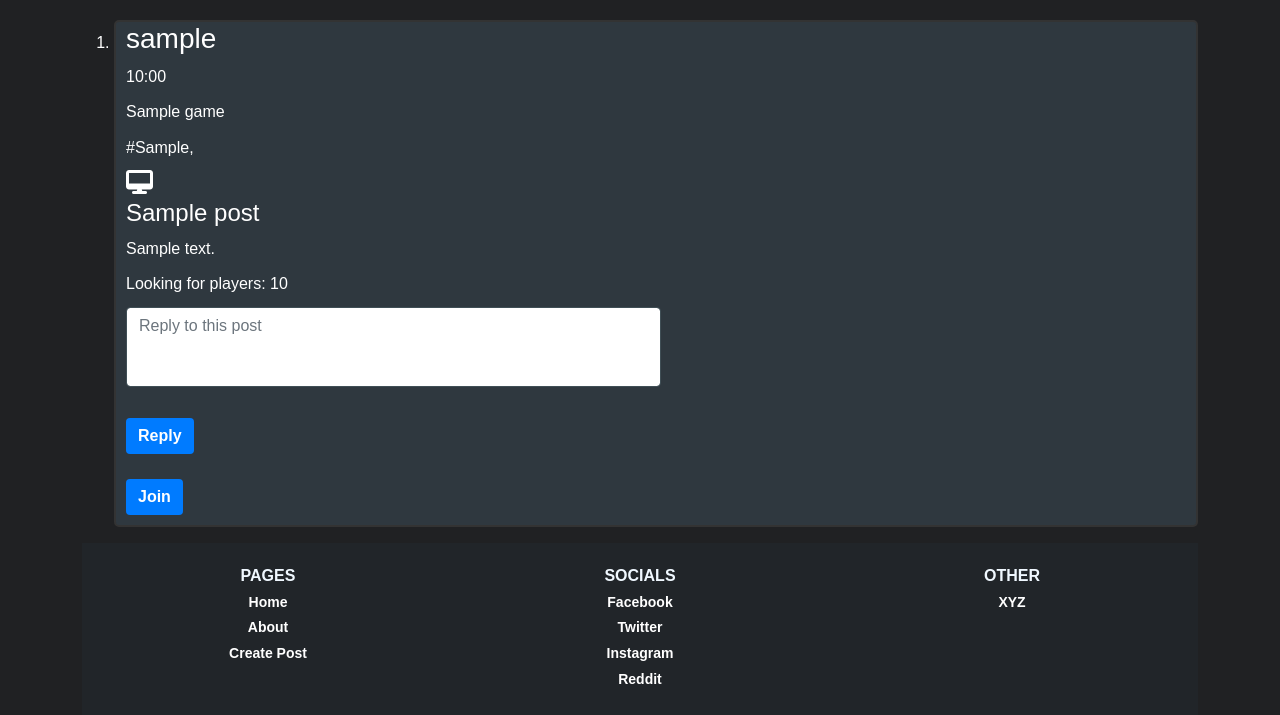
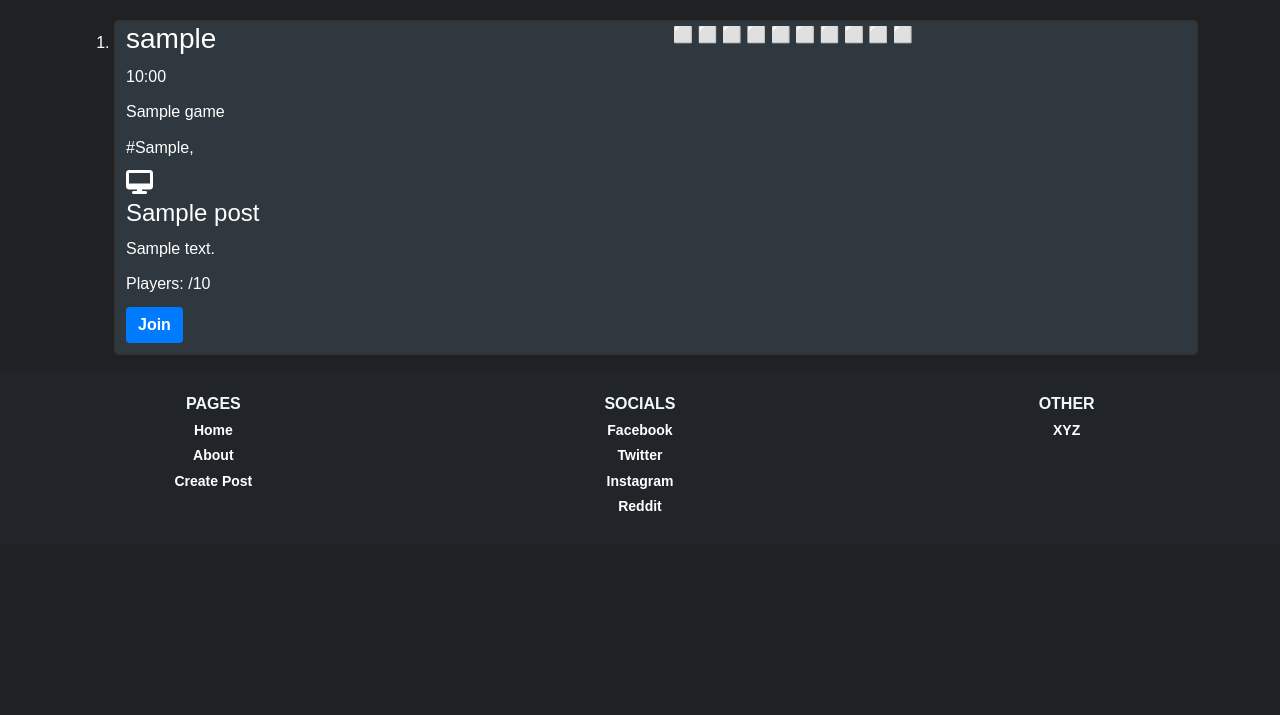
Before and after one commit to MelecaZane/AgileWebDev, a Flask app: page / in a window 1280 px wide. Shown: the part 58-773 px from the top of the page. Run offline with Flask 3, Linux system fonts and the light colour scheme; tables that the repository leaves empty hold one stand-in row (values such as "Sample post"); some libraries are stand-ins or nearby versions.

Commit message:
Renders empty boxes for each player being searched for per post

```diff
--- a/app/templates/index.html
+++ b/app/templates/index.html
@@ -4,9 +4,10 @@
 
 <div class="container mt-5" id="mainPosts">
     <ol>
-
         {% for post in posts %}
         <li class="Posts">
+            <div class="row">
+                <div class="col-md-6" id="left-post-column">
                     <h3>{{ post[2] }}</h3> <!-- Username -->
                     <p>{{ post[7]|datetime }}</p> <!-- Time -->
                     <p>{{ post[3] }}</p> <!-- Game -->
@@ -29,14 +30,21 @@
                     <div>
                         <h4>{{ post[9] }}</h4> <!-- Post Title -->
                         <p>{{ post[6] }}</p> <!-- Post Description -->
-                <p>Looking for players: {{ post[4] }} </p> <!-- Player Amount -->
-                <textarea id="replyTxtArea" class="form-control" rows="3" placeholder="Reply to this post"></textarea><br>
-                <button type="reply" class="btn btn-primary" id="standardBtn">Reply</button><br><br>
+                        <p>Players: /{{ post[4] }} </p> <!-- Player Amount -->
                         <button type="join" class="btn btn-primary" id="standardBtn">Join</button>
+                    </div>
+                </div>
+                <div class="col-md-6" id="right-post-column">
+                    <div id="player-boxes">
+                        {% for player in range(post[4]) -%}
+                            &#11036
+                        {% endfor %}
+                    </div>
+                </div>
             </div>
         </li>
         {% endfor %}
     </ol>
-
+</div>
 
 {% endblock %}
```
Lines whose indentation alone changed are shown as unchanged.
